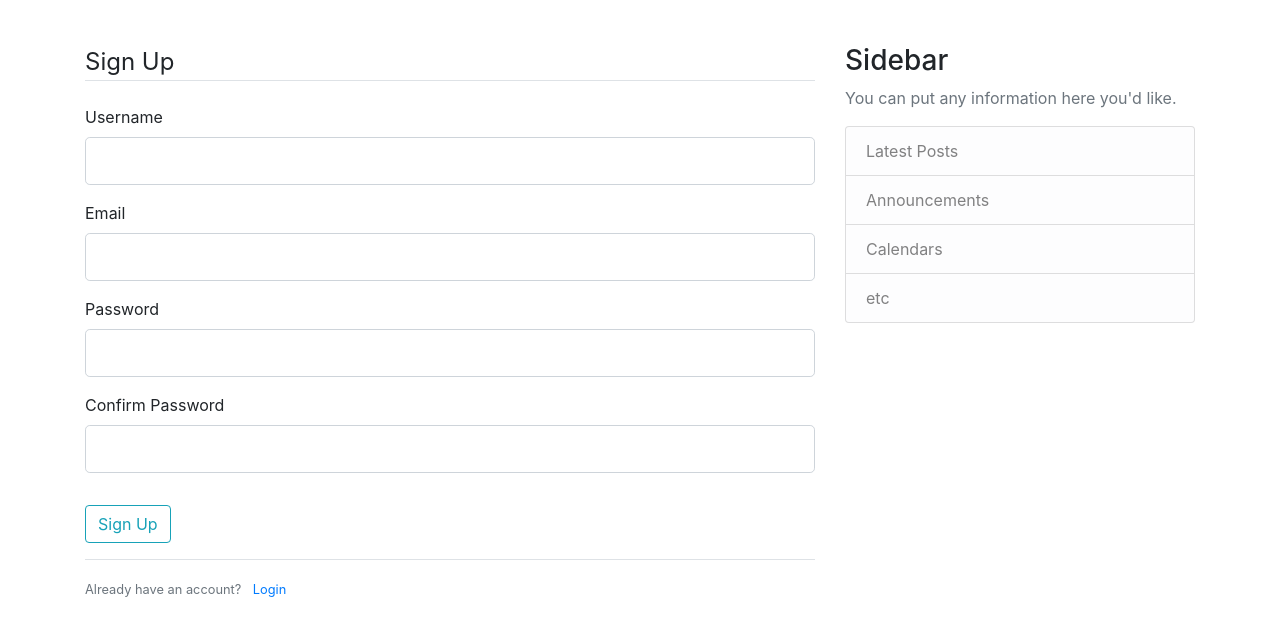
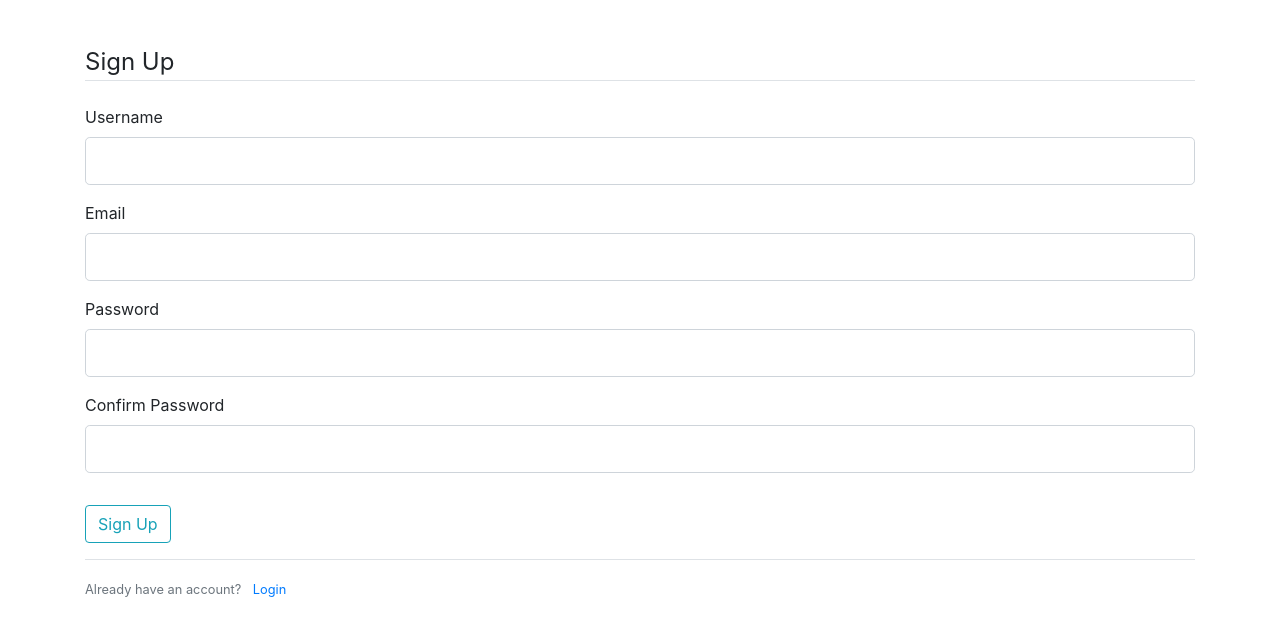
Before and after one commit to bexux/neural-net, a Flask app: page /signup in a window 1280 px wide. Shown: the part 56-692 px from the top of the page. Run offline with Flask 2, Linux system fonts and the light colour scheme; some libraries are stand-ins or nearby versions.

Commit message:
updating homepage

```diff
--- a/flaskapp/templates/layout.html
+++ b/flaskapp/templates/layout.html
@@ -56,7 +56,7 @@
   </header>
   <main class="container" style="padding-top: 100px">
     <div class="row">
-      <div class="col-md-8">
+      <div class="col-md-12">
         {% with messages = get_flashed_messages(with_categories=true) %}
           {% if messages %}
             {% for category, message in messages %}
@@ -67,19 +67,6 @@
           {% endif %}
         {% endwith %}
         {% block content %}{% endblock %}
-      </div>
-      <div class="col-md-4">
-        <div class="content-section">
-          <h3>Sidebar</h3>
-          <p class='text-muted'>You can put any information here you'd like.
-            <ul class="list-group">
-              <li class="list-group-item list-group-item-light">Latest Posts</li>
-              <li class="list-group-item list-group-item-light">Announcements</li>
-              <li class="list-group-item list-group-item-light">Calendars</li>
-              <li class="list-group-item list-group-item-light">etc</li>
-            </ul>
-          </p>
-        </div>
       </div>
     </div>
   </main>
```
Also changed, not shown: flaskapp/templates/index.html (+17 -4 lines).
